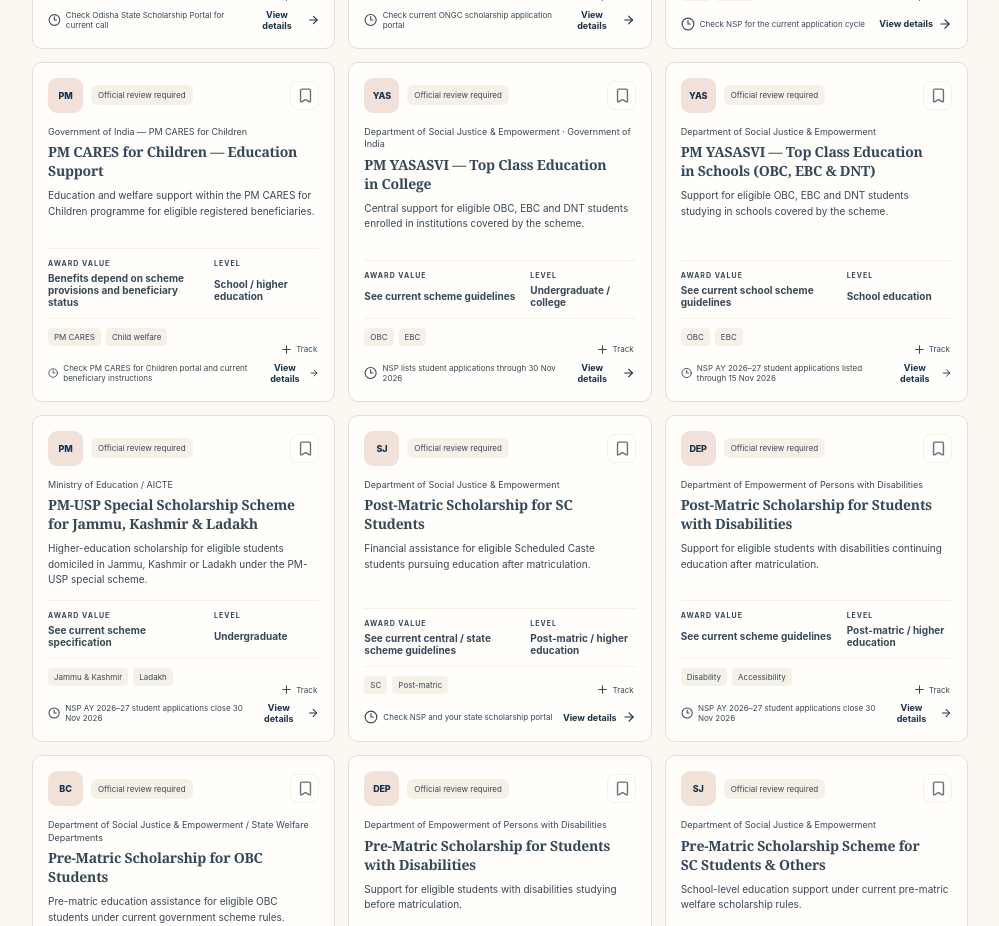
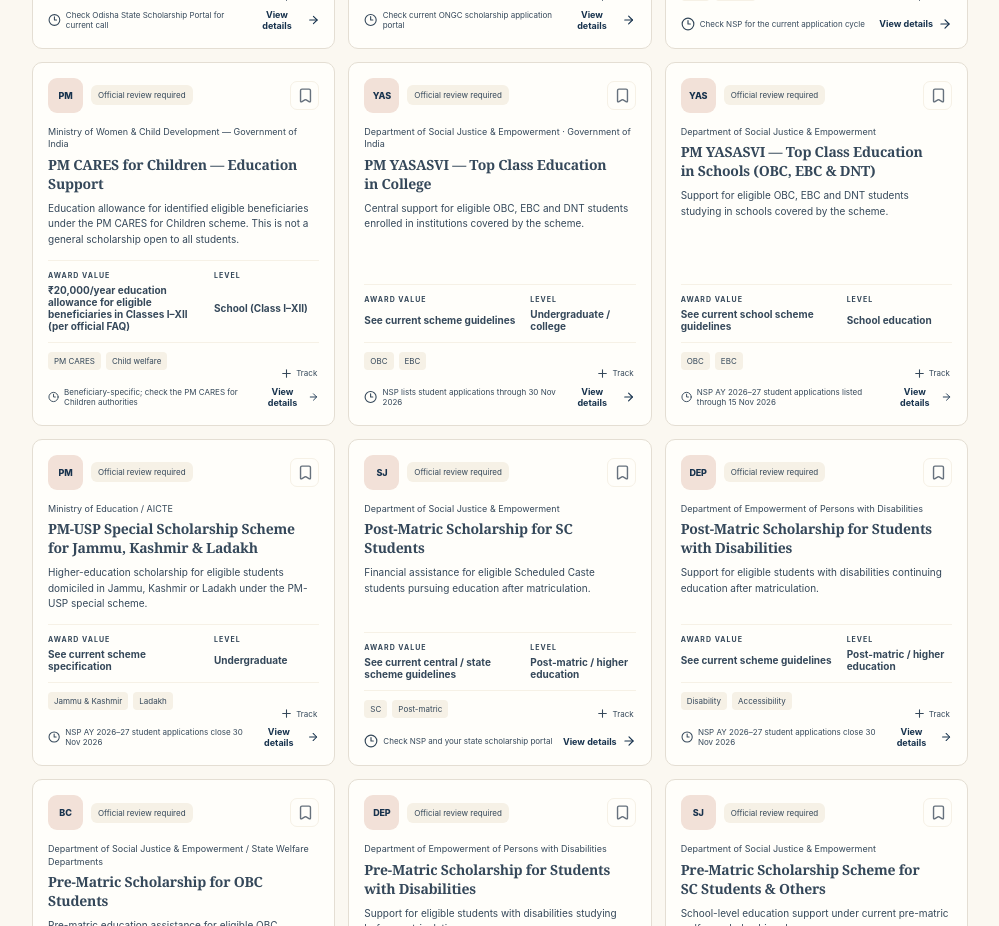
Before and after one commit to PSP-YN/Grantly, a React (Vite) app: page / in a window 1280 px wide. Shown: the part 6960-7886 px from the top of the page, without its empty margins (266-1265 px from the left). Built offline with nearby package versions, Linux system fonts and the light colour scheme.

Commit message:
data: align PM CARES education support with WCD FAQ

```diff
--- a/src/dataSupplement.ts
+++ b/src/dataSupplement.ts
@@ -65,13 +65,13 @@ export const scholarshipSupplemental: Scholarship[] = [
   },
   {
     id:"pmcares-children-scholarship",name:"PM CARES for Children — Education Support",
-    provider:"Government of India — PM CARES for Children",amount:"Benefits depend on scheme provisions and beneficiary status",amountValue:0,
-    deadline:"Check PM CARES for Children portal and current beneficiary instructions",category:"Need-based",level:"School / higher education",
-    region:"All India",description:"Education and welfare support within the PM CARES for Children programme for eligible registered beneficiaries.",
-    eligibility:["Only children meeting the PM CARES for Children beneficiary definition","Registration / verification and age or education-stage conditions apply","Not a general scholarship open to all students"],
-    tags:["PM CARES","Child welfare","Education support"],source:"https://pmcaresforchildren.in/",sourceLabel:"PM CARES for Children official portal",
-    lastVerified:"2026-11-07",verificationNote:"This is restricted beneficiary support, not a general open scholarship. Confirm registered beneficiary status and education-support terms on the official portal.",
-    initials:"PM",tone:"sage",rules:[],documents:["PM CARES beneficiary registration / confirmation","Current school / college enrollment proof","Documents requested by the official beneficiary process"]
+    provider:"Ministry of Women & Child Development — Government of India",amount:"₹20,000/year education allowance for eligible beneficiaries in Classes I–XII (per official FAQ)",amountValue:20000,
+    deadline:"Beneficiary-specific; check the PM CARES for Children authorities",category:"Need-based",level:"School (Class I–XII)",
+    region:"All India",description:"Education allowance for identified eligible beneficiaries under the PM CARES for Children scheme. This is not a general scholarship open to all students.",
+    eligibility:["Only identified eligible PM CARES for Children beneficiaries","School education from Class I through Class XII","Beneficiary status and the current official process must be confirmed"],
+    tags:["PM CARES","Child welfare","Education support","School"],source:"https://www.spniwcd.wcd.gov.in/pm-cares-for-children-scheme/faqs",sourceLabel:"Ministry of Women & Child Development — PM CARES FAQ",
+    lastVerified:"2026-11-07",verificationNote:"The official WCD FAQ describes ₹20,000 per child per year for eligible identified beneficiaries in Classes I–XII. Confirm beneficiary status and current process with the official authorities. Grantly does not verify enrollment or beneficiary eligibility.",
+    initials:"PM",tone:"sage",rules:[],documents:["PM CARES beneficiary identification / official beneficiary record","School enrollment proof","Current academic details","Documents requested by PM CARES authorities"]
   },
   {
     id:"vidyadhan-sdf",name:"Vidyadhan Scholarship — Sarojini Damodaran Foundation",
```
